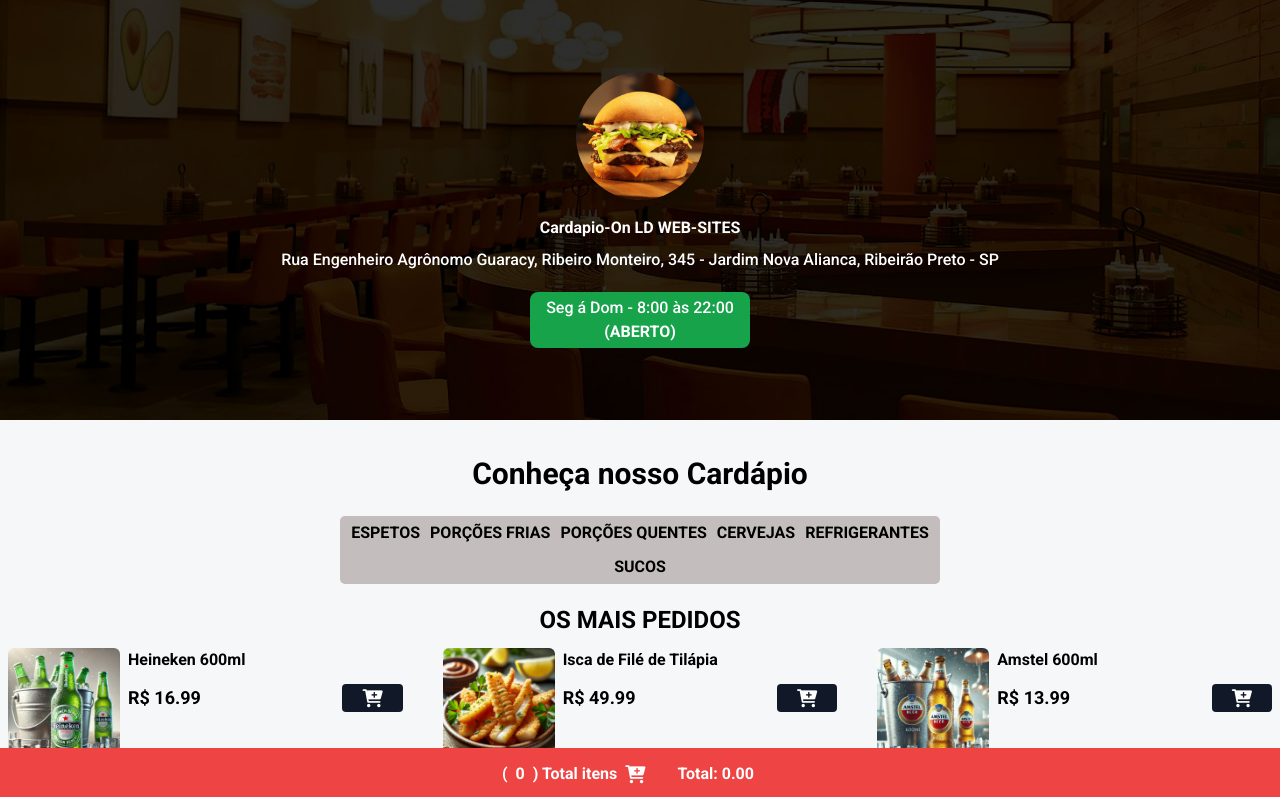
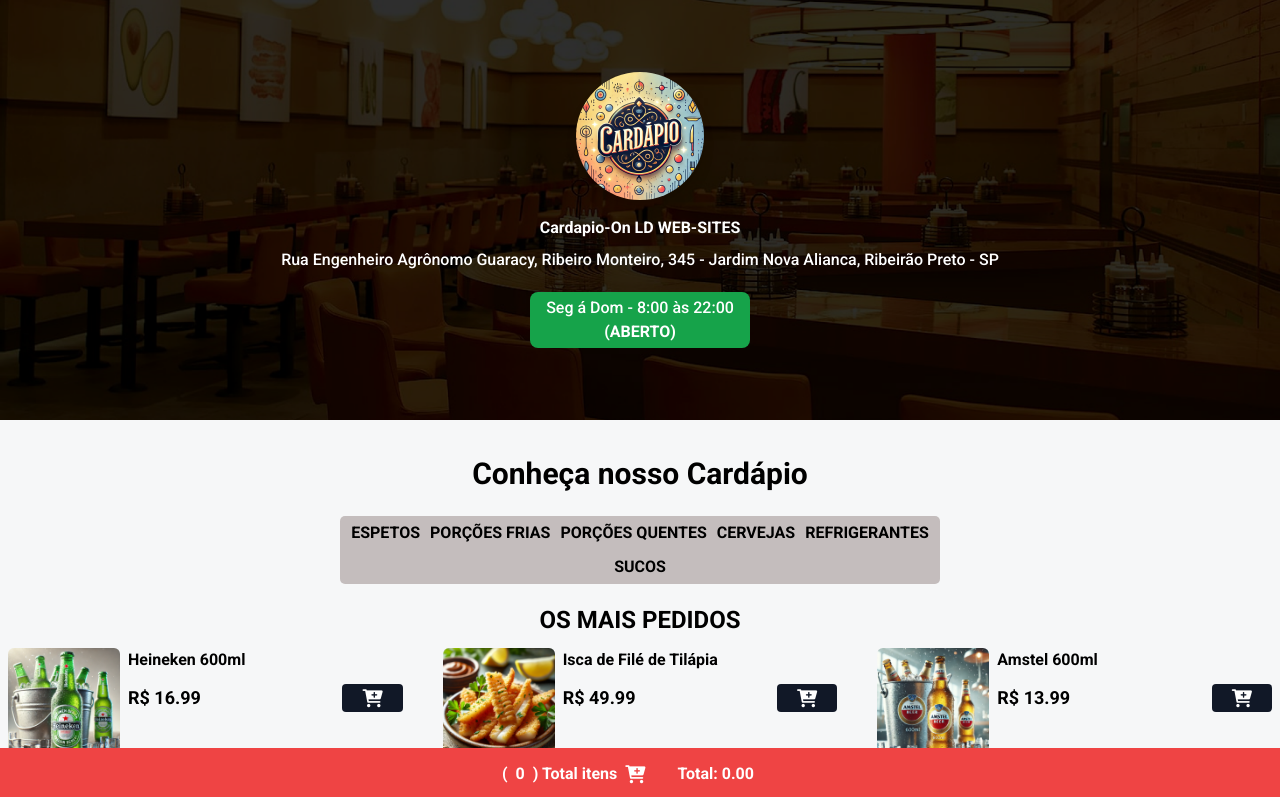
Before and after one commit to DeveloperLucas2512/cardapioLDWebSites, a website: page index.html in a window 1280 px wide. Shown: the top 797 px of the page. Drawn offline with Linux system fonts and the light colour scheme.

Commit message:
Cardapio Finalizado e liberado para uso

```diff
--- a/index.html
+++ b/index.html
@@ -28,8 +28,8 @@
     <header class="w-full h-[420px] bg-zinc-900 bg-home bg-cover bg-center">
       <div class="w-full h-full flex flex-col justify-center items-center">
         <img
-          src="./assets/hamb-1.png"
-          alt="Logo Burguer"
+          src="./assets/logo-cardapio.webp"
+          alt="Logo Cardapio"
           class="w-32 h-32 rounded-full shadow-lg hover:scale-110 duration-200"
         />
         <h1 class="text-4x1 mt-4 mb-2 font-bold text-white">
```
Also changed, not shown: assets/logo-cardapio.webp (added).
